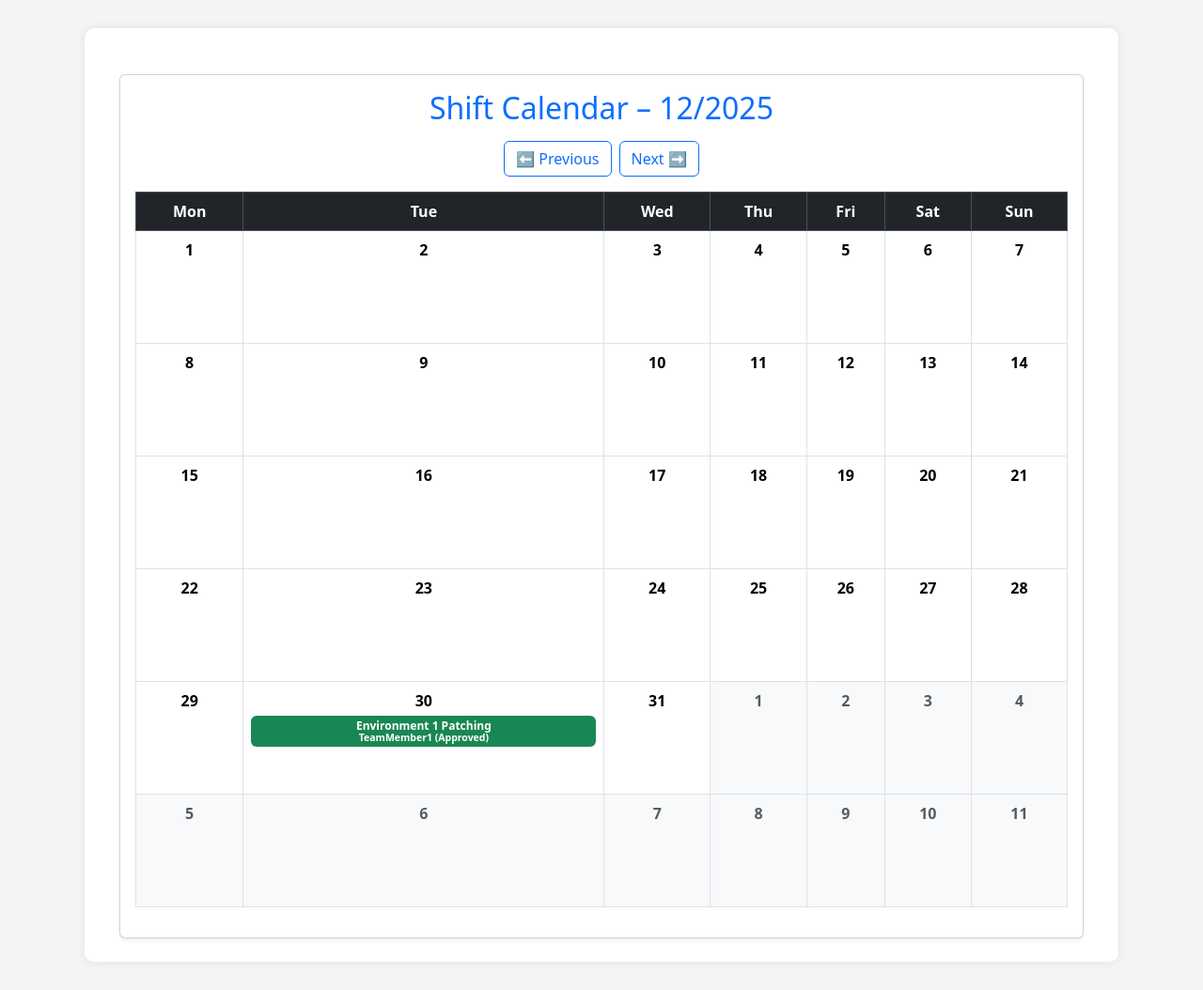
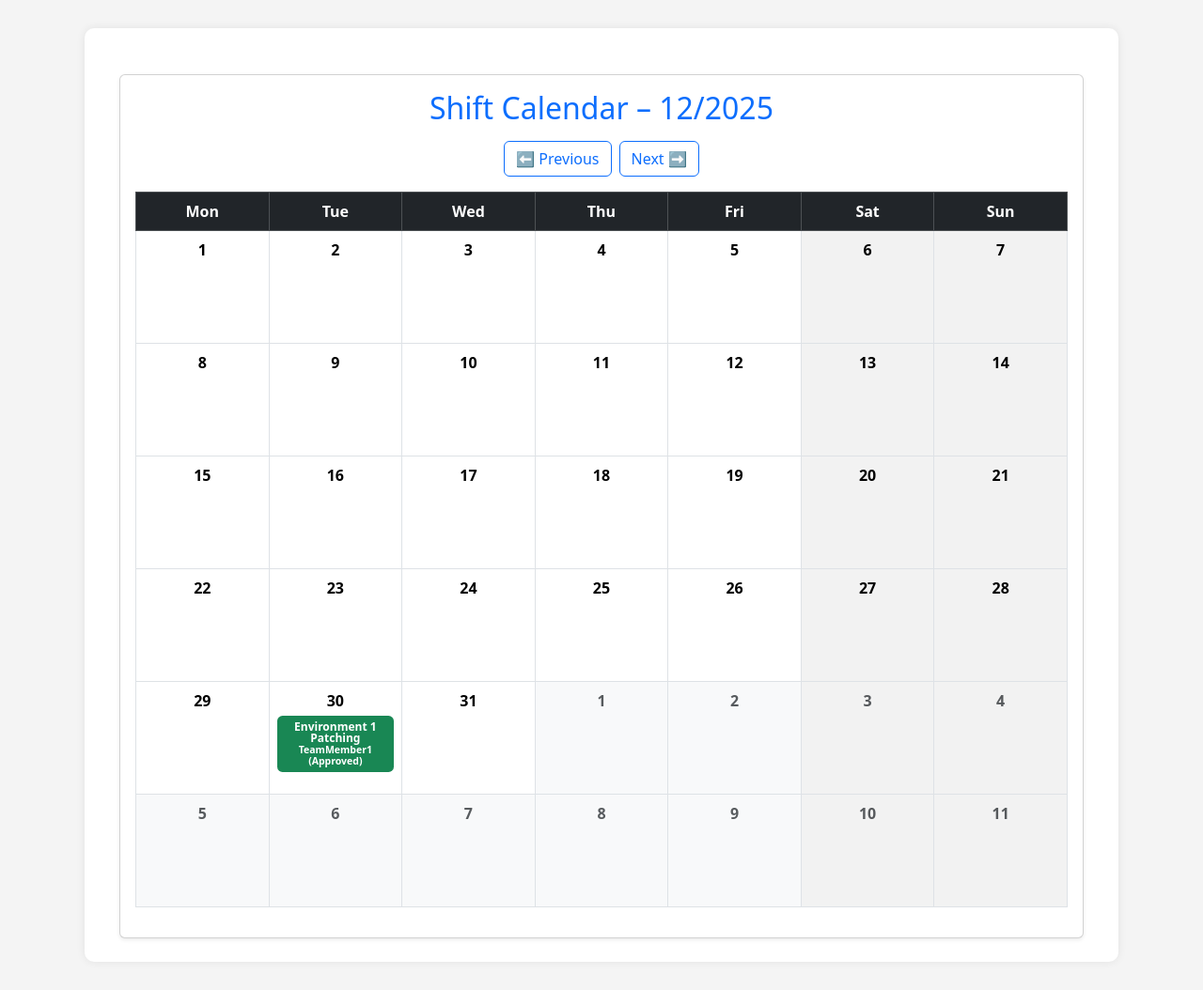
Before and after one commit to Hanzala103/EPA---Team-Rota-Management-System, a Django app: page /rota/calendar/ in a window 1280 px wide. Shown: the part 56-1110 px from the top of the page at 94% size. Run offline with Django 4.2, Linux system fonts and the light colour scheme; a user stored in the database is signed in; data comes from the database, SQL or seed files in the repository; both versions use the stored data as it was after the commit.

Commit message:
Fix calendar styling (weekend grey, event wrap); normalize auth emails and login lookup; UI template tweaks

```diff
--- a/rota/templates/rota/calendar.html
+++ b/rota/templates/rota/calendar.html
@@ -2,6 +2,38 @@
 {% block title %}Shift Calendar{% endblock %}
 
 {% block content %}
+
+<style>
+    /* Fix table layout so columns don't expand to fit long event labels */
+    .table-fixed {
+        table-layout: fixed;
+        width: 100%;
+    }
+    .table-fixed th, .table-fixed td {
+        width: 14.2857%; /* 100/7 */
+        overflow: hidden;
+        word-break: break-word;
+    }
+    /* Grey out weekends */
+    .table-fixed td.weekend {
+        background-color: #f2f2f2;
+    }
+    /* Stronger selector to ensure weekends are greyed even with Bootstrap table styles */
+    .table.table-bordered.table-fixed tbody tr td:nth-child(6),
+    .table.table-bordered.table-fixed tbody tr td:nth-child(7) {
+        background-color: #f2f2f2 !important;
+    }
+    /* Ensure shift badge fits inside the cell and wraps */
+    .shift-badge {
+        display: block;
+        max-width: 100%;
+        white-space: normal;
+        overflow: hidden;
+        text-overflow: ellipsis;
+        padding: .35rem .5rem;
+        border-radius: .35rem;
+    }
+</style>
 
 <div class="container mt-4">
 
@@ -27,7 +59,7 @@
 
             <!-- Calendar Table -->
             <div class="table-responsive">
-                <table class="table table-bordered text-center align-middle">
+                <table class="table table-bordered text-center align-middle table-fixed">
                     <thead class="table-dark">
                         <tr>
                             <th>Mon</th>
@@ -44,14 +76,17 @@
                         {% for week in calendar %}
                         <tr>
                             {% for day in week %}
-                            <td class="{% if not day.is_current_month %}bg-light text-muted{% endif %}"
+                            {# mark weekend cells and keep previous classes for other states #}
+                            {% with day.date|date:"N" as weekday %}
+                            <td class="{% if not day.is_current_month %}bg-light text-muted{% endif %}{% if weekday == "6" or weekday == "7" %} weekend{% endif %}"
                                 style="height: 120px; vertical-align: top;">
+                            {% endwith %}
 
                                 <strong>{{ day.date.day }}</strong>
 
                                 {% for shift in day.shifts %}
                                     <div class="mt-1">
-                                        <span class="badge w-100 text-wrap {% if shift.status == 'pending' %}bg-warning{% elif shift.status == 'approved' %}bg-success{% else %}bg-danger{% endif %}">
+                                        <span class="badge shift-badge {% if shift.status == 'pending' %}bg-warning{% elif shift.status == 'approved' %}bg-success{% else %}bg-danger{% endif %}">
                                             {{ shift.title }}<br>
                                             <small>{{ shift.user.username }} ({{ shift.status|title }})</small>
                                         </span>
```
Also changed, not shown: accounts/forms.py (+13 -2 lines), db.sqlite3.
